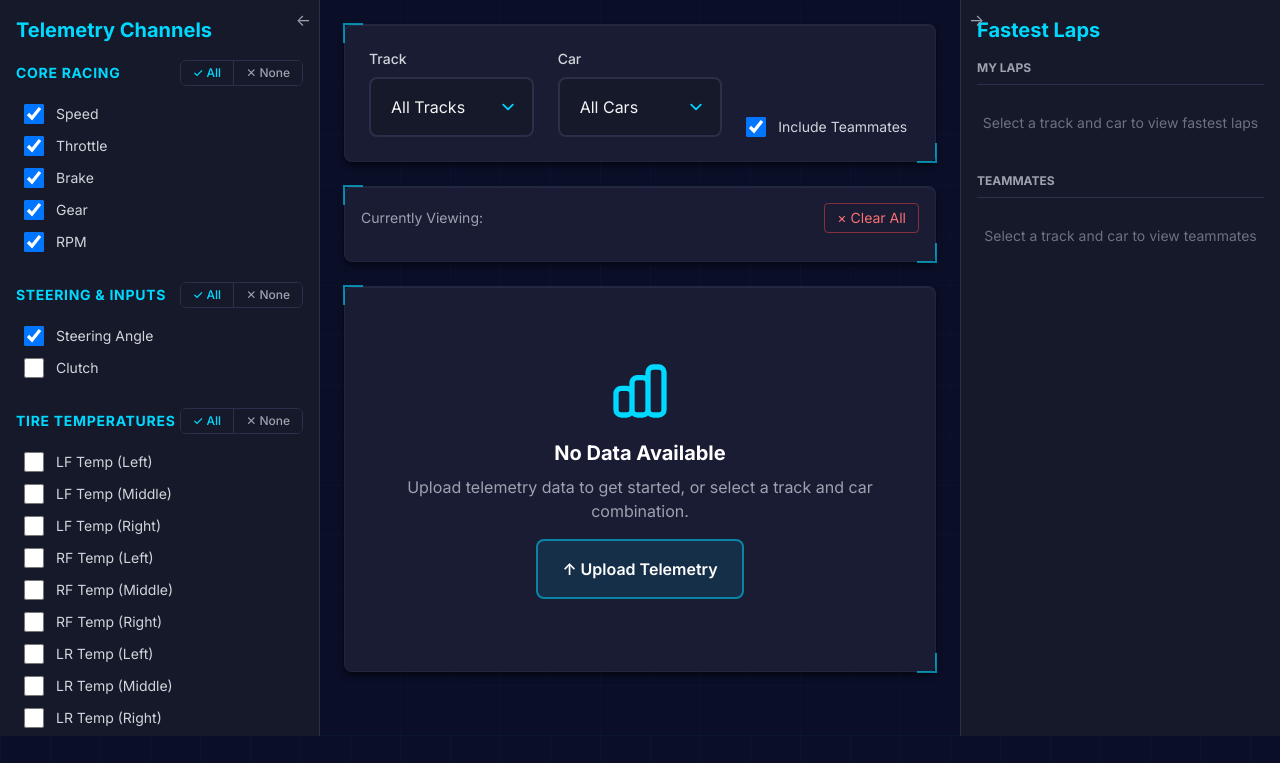
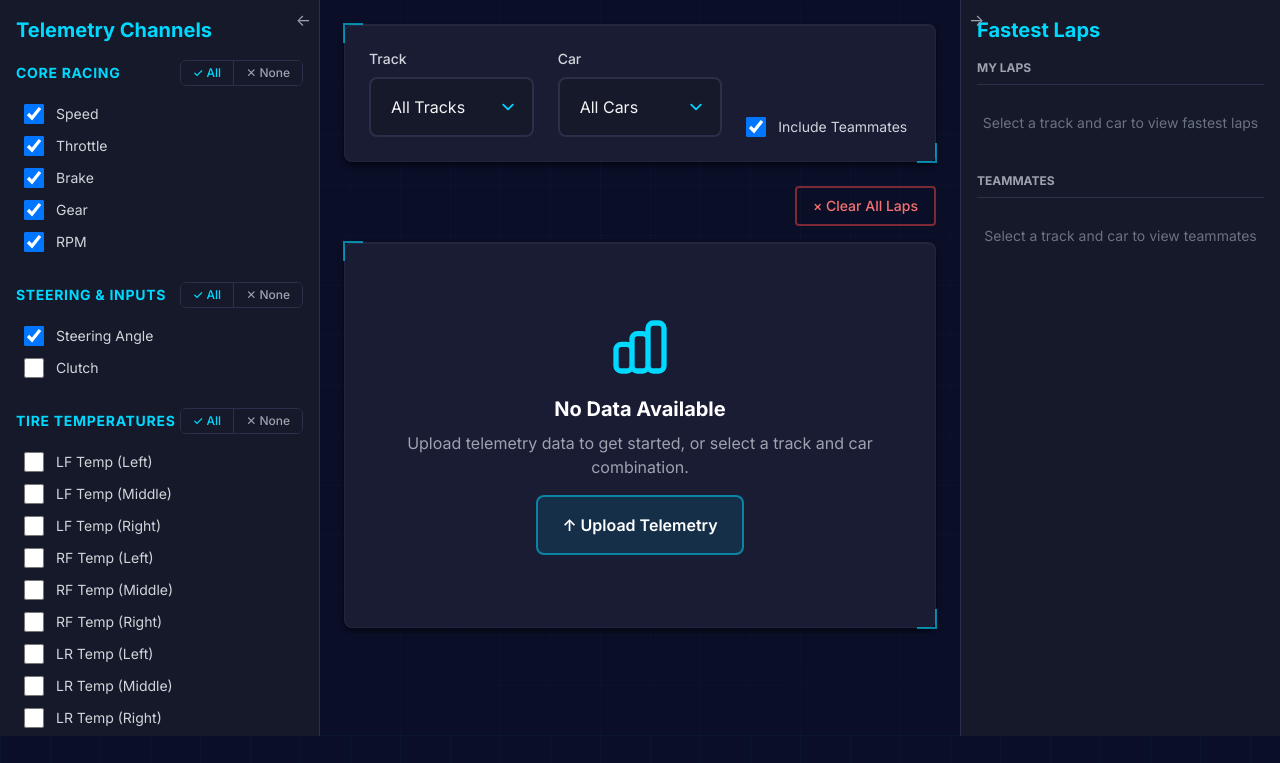
Before and after one commit to fullydoved/ridgway_garage, a Django app: page /analysis/ in a window 1280 px wide. Shown: the part 65-828 px from the top of the page. Run offline with Django 5.2, Linux system fonts and the light colour scheme; the visitor is signed in with stand-in values (Sample User, id 1); data that the repository does not hold is empty; parts of the project's set-up code (start-up, migrations or seed data) failed here and were passed over; some libraries are stand-ins or nearby versions.

Commit message:
Fix chart colors to match lap assignments and clean up UI
- Pass lap color assignments from client to server for chart generation
- Charts now display with exact colors matching sidebar indicators
- Remove redundant "Currently Viewing" section
- Move "Clear All" button above charts for better placement
- Remove unused updateCurrentLapsChips() function
- Cleaner, less cluttered analysis interface

🤖 Generated with [Claude Code](https://claude.com/claude-code)

Co-Authored-By: Claude <noreply@anthropic.com>

```diff
--- a/garage/static/js/analysis.js
+++ b/garage/static/js/analysis.js
@@ -222,7 +222,6 @@ async function addLapToView(lapId, customColor = null) {
         }
 
         // Update UI
-        updateCurrentLapsChips();
         refreshLapsSidebar(); // Update sidebar to show colored borders
         updateCharts();
 
@@ -234,7 +233,6 @@ async function addLapToView(lapId, customColor = null) {
 
 function removeLapFromView(lapId) {
     state.activeLaps = state.activeLaps.filter(lap => lap.id !== lapId);
-    updateCurrentLapsChips();
     refreshLapsSidebar(); // Update sidebar to remove colored borders
     updateCharts();
 }
@@ -246,7 +244,6 @@ function clearAllLaps() {
         state.map.removeLayer(state.clickMarker);
         state.clickMarker = null;
     }
-    updateCurrentLapsChips();
     refreshLapsSidebar(); // Update sidebar to remove all colored borders
     document.getElementById('chartsContainer').innerHTML = `
         <div class="text-center py-12">
@@ -262,22 +259,6 @@ function clearAllLaps() {
         state.map = null;
     }
     document.getElementById('mapContainer').style.display = 'none';
-}
-
-function updateCurrentLapsChips() {
-    const container = document.getElementById('currentLapsChips');
-    if (state.activeLaps.length === 0) {
-        container.innerHTML = '<span class="text-sm text-gray-500">No laps selected</span>';
-        return;
-    }
-
-    container.innerHTML = state.activeLaps.map(lap => `
-        <div class="inline-flex items-center gap-2 px-3 py-1.5 rounded-full bg-cyber-dark/50" style="border: 2px solid ${lap.color};">
-            <span class="w-3 h-3 rounded-full" style="background-color: ${lap.color};"></span>
-            <span class="text-sm font-medium" style="color: ${lap.color};">${lap.data.driver} - ${formatLapTime(lap.data.lap_time)}</span>
-            <button type="button" class="text-gray-400 hover:text-white transition-colors" onclick="removeLapFromView(${lap.id})">×</button>
-        </div>
-    `).join('');
 }
 
 // ============================================================================
@@ -310,7 +291,7 @@ async function updateCharts() {
         const csrfToken = document.querySelector('[name=csrfmiddlewaretoken]')?.value ||
                          getCookie('csrftoken');
 
-        // Call API to generate charts
+        // Call API to generate charts with color assignments
         const response = await fetch('/api/generate-chart/', {
             method: 'POST',
             headers: {
@@ -319,6 +300,7 @@ async function updateCharts() {
             },
             body: JSON.stringify({
                 lap_ids: state.activeLaps.map(lap => lap.id),
+                lap_colors: state.activeLaps.map(lap => lap.color), // Pass color assignments
                 channels: selectedChannels
             })
         });
--- a/garage/telemetry/views_main.py
+++ b/garage/telemetry/views_main.py
@@ -1367,6 +1367,7 @@ def api_generate_chart(request):
         # Parse request body
         body = json.loads(request.body)
         lap_ids = body.get('lap_ids', [])
+        lap_colors = body.get('lap_colors', [])  # Color assignments from client
         selected_channels = body.get('channels', [])
 
         if not lap_ids:
@@ -1396,17 +1397,23 @@ def api_generate_chart(request):
             return JsonResponse({'error': 'No valid laps found'}, status=404)
 
         # Color palette (hot to cold: Red, Orange, Yellow, Green, Blue)
-        colors = ['#FF0000', '#FF8C00', '#FFD700', '#00FF00', '#00BFFF']
+        default_colors = ['#FF0000', '#FF8C00', '#FFD700', '#00FF00', '#00BFFF']
 
         # Extract telemetry data
         lap_data = []
         for i, lap in enumerate(laps):
             telemetry = lap.telemetry
             if telemetry and telemetry.data:
+                # Use client-provided color if available, otherwise use default palette
+                if lap_colors and i < len(lap_colors):
+                    color = lap_colors[i]
+                else:
+                    color = default_colors[i % len(default_colors)]
+
                 lap_data.append({
                     'lap': lap,
                     'data': telemetry.data,
-                    'color': colors[i % len(colors)],
+                    'color': color,
                     'name': f"{lap.session.driver.username} - {lap.lap_time:.3f}s"
                 })
 
--- a/garage/templates/telemetry/dashboard_analysis.html
+++ b/garage/templates/telemetry/dashboard_analysis.html
@@ -113,17 +113,11 @@
             </div>
         </div>
 
-        <!-- Current Laps Display -->
-        <div class="glass-card p-4 corner-brackets mb-6" id="currentLapsContainer">
-            <div class="flex justify-between items-center mb-3">
-                <span class="text-sm text-gray-400">Currently Viewing:</span>
-                <button id="clearAllLaps" class="px-3 py-1 text-sm border border-red-500/50 text-red-400 rounded hover:bg-red-500/10 transition-colors">
-                    × Clear All
-                </button>
-            </div>
-            <div id="currentLapsChips" class="flex flex-wrap gap-2">
-                <!-- Lap chips will be added dynamically -->
-            </div>
+        <!-- Clear All Button -->
+        <div class="flex justify-end mb-4">
+            <button id="clearAllLaps" class="px-4 py-2 text-sm border-2 border-red-500/50 text-red-400 rounded hover:bg-red-500/10 hover:border-red-500 transition-colors font-medium">
+                × Clear All Laps
+            </button>
         </div>
 
         <!-- Charts Container -->
```
